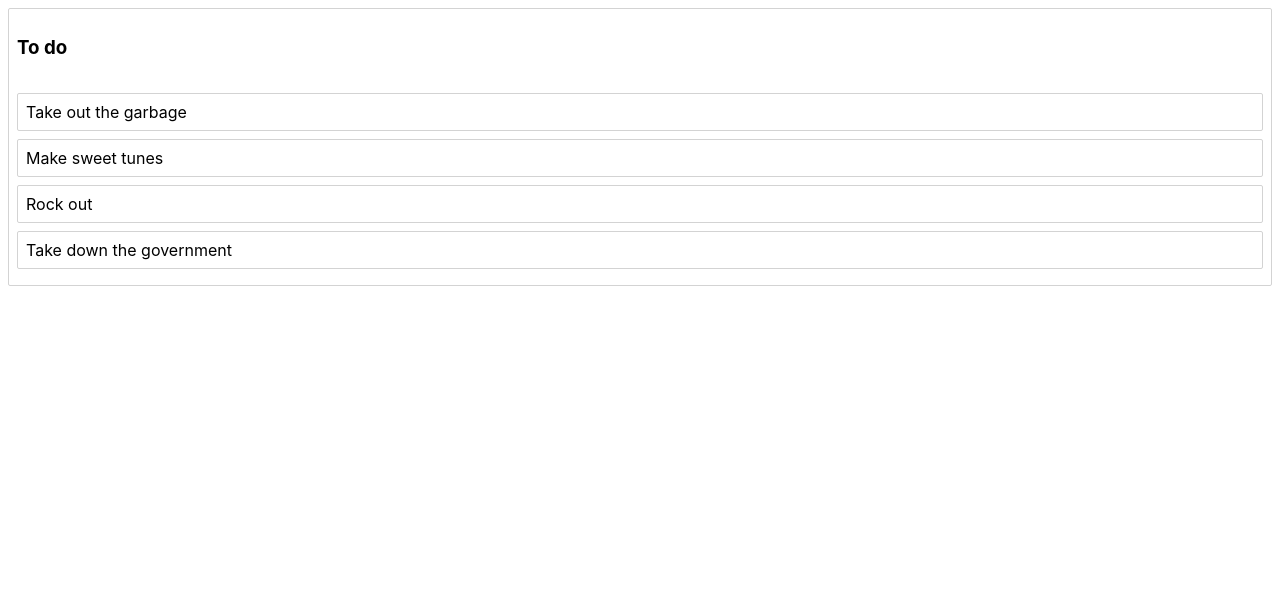
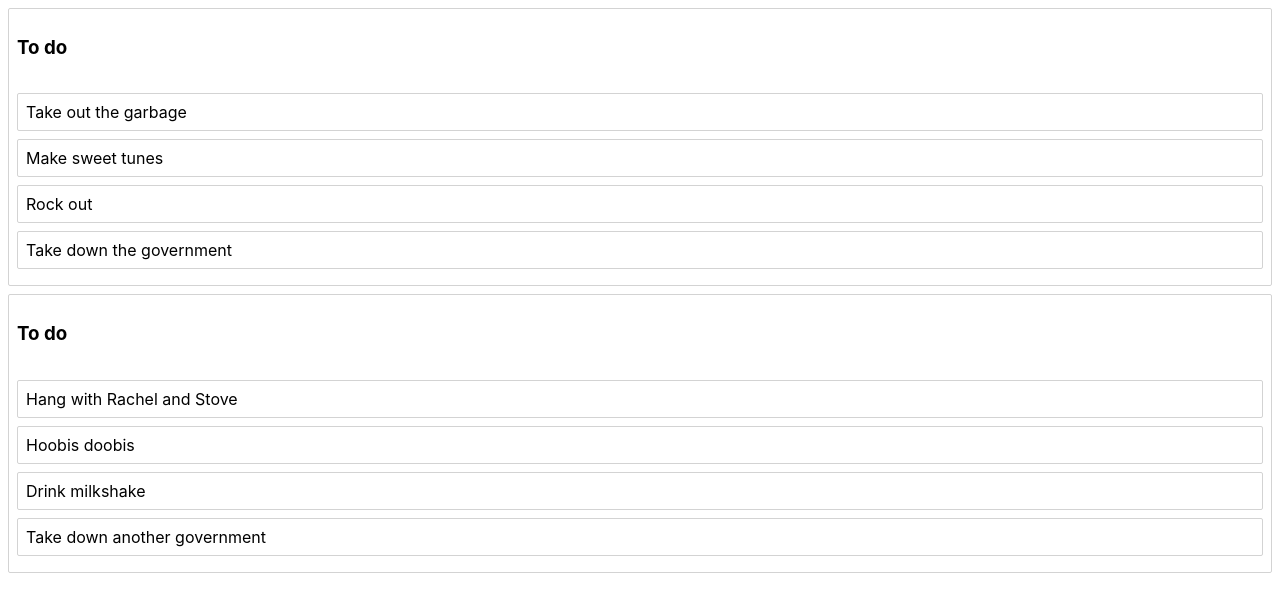
Before and after one commit to soleilyasmina/learn-react-dnd, a React (Create React App) app: page / in a window 1280 px wide. Shown: the top 612 px of the page. Built offline with nearby package versions, Linux system fonts and the light colour scheme.

Commit message:
added new column and new column functionality

```diff
--- a/src/App.js
+++ b/src/App.js
@@ -14,23 +14,27 @@ function App() {
       return;
     }
 
-    if (destination.droppableId === source.droppableI &&
+    if (destination.droppableId === source.droppableId &&
       destination.index === source.index) {
       return;
     }
 
-    const column = data.columns[source.droppableId];
-    const newTaskIds = Array.from(column.taskIds);
-    newTaskIds.splice(source.index, 1);
-    newTaskIds.splice(destination.index, 0, draggableId);
+    const sourceColumn = data.columns[source.droppableId];
+    const destinationColumn = data.columns[destination.droppableId];
+    const sourceTaskIds = Array.from(sourceColumn.taskIds);
+    const destinationTaskIds = Array.from(destinationColumn.taskIds);
+    sourceTaskIds.splice(source.index, 1);
+    destinationTaskIds.splice(destination.index, 0, draggableId);
 
-    const newColumn = { ...column, taskIds: newTaskIds };
+    const oldColumn = { ...sourceColumn, taskIds: sourceTaskIds }
+    const newColumn = { ...destinationColumn, taskIds: destinationTaskIds };
 
     const newState = {
       ...data,
       columns: {
         ...data.columns,
         [newColumn.id]: newColumn,
+        [oldColumn.id]: oldColumn
       }
     }
 
--- a/src/assets/data.js
+++ b/src/assets/data.js
@@ -4,13 +4,22 @@ export default {
     'task-2': { id: 'task-2', content: 'Make sweet tunes' },
     'task-3': { id: 'task-3', content: 'Rock out' },
     'task-4': { id: 'task-4', content: 'Take down the government' },
+    'task-5': { id: 'task-5', content: 'Hang with Rachel and Stove' },
+    'task-6': { id: 'task-6', content: 'Hoobis doobis' },
+    'task-7': { id: 'task-7', content: 'Drink milkshake' },
+    'task-8': { id: 'task-8', content: 'Take down another government' },
   },
   columns: {
-    'column-1' : {
+    'column-1': {
       id: 'column-1',
       title: 'To do',
       taskIds: ['task-1', 'task-2', 'task-3', 'task-4'],
+    },
+    'column-2': {
+      id: 'column-2',
+      title: 'To do',
+      taskIds: ['task-5', 'task-6', 'task-7', 'task-8'],
     }
   },
-  columnOrder: ['column-1'],
+  columnOrder: ['column-1', 'column-2'],
 }
```
